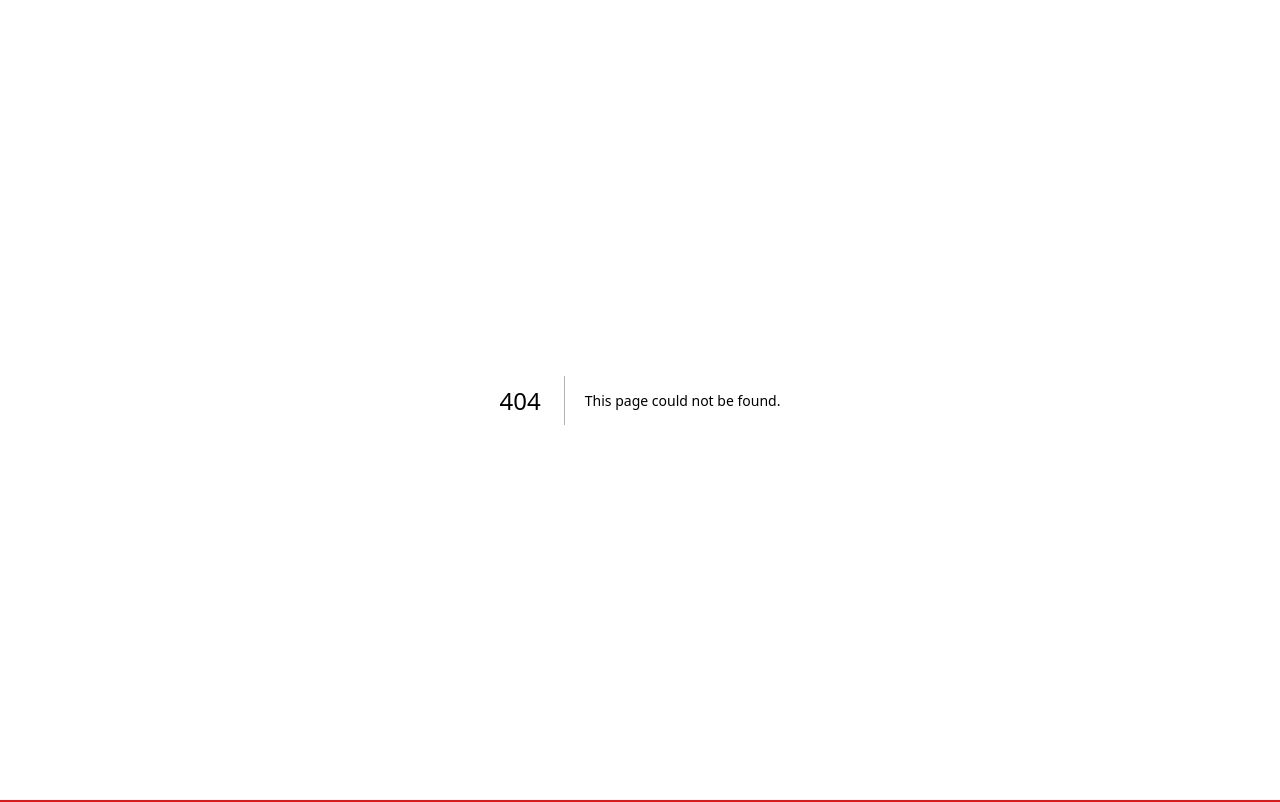
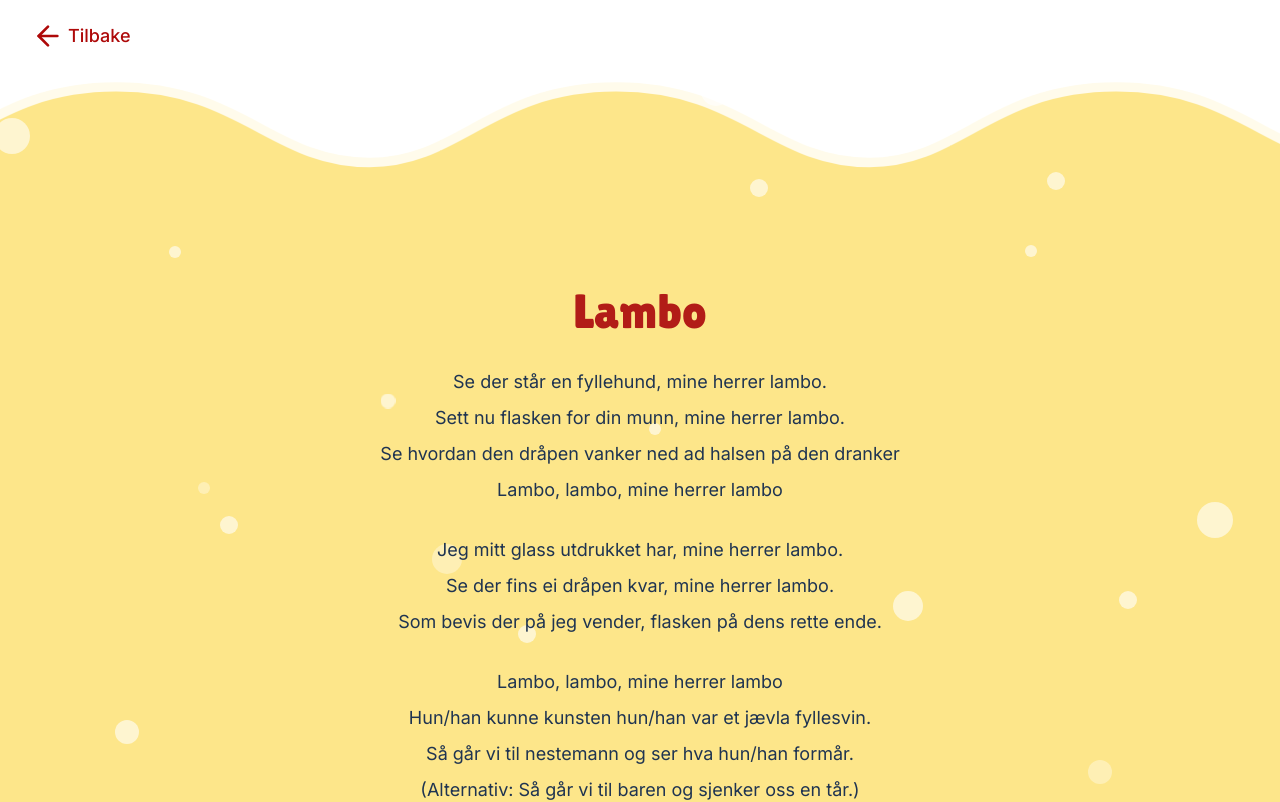
Before and after one commit to webkom/drikkeleker, a Next.js app: page /song/lambo in a window 1280 px wide. Before the commit this address had no page. Shown: the top 802 px of the page. Built offline with nearby package versions, Linux system fonts and the light colour scheme.

Commit message:
Update colors, add lambo page

```diff
--- a/src/app/globals.css
+++ b/src/app/globals.css
@@ -21,7 +21,7 @@ h4 {
 @layer base {
   :root {
     --background: 0 0% 100%;
-    --foreground: 0 90% 36%;
+    --foreground: 215 44% 22%;
     --card: 0 0% 100%;
     --card-foreground: 222.2 84% 4.9%;
     --popover: 0 0% 100%;
--- a/src/app/page.tsx
+++ b/src/app/page.tsx
@@ -6,7 +6,7 @@ import NavButton from "@/components/ui/nav-button";
 export default function Home() {
   return (
     <main className="flex flex-col items-center overflow-hidden">
-      <div className="mt-12 p-8 flex flex-col items-center space-y-4 text-center">
+      <div className="mt-12 p-8 flex flex-col items-center space-y-4 text-center text-lego-muted">
         <h1 className={`${lilita.className} text-6xl leading-snug`}>
           Drikkeleker 🍻
         </h1>
@@ -16,7 +16,7 @@ export default function Home() {
       </div>
       <BeerContainer>
         <h4 className={lilita.className}>Sanger</h4>
-        <NavButton label="Lambo" href="/lambo" />
+        <NavButton label="Lambo" href="/song/lambo" />
         <NavButton label="Lambo" href="/lambo" />
         <h4 className={`${lilita.className} pt-6`}>Leker</h4>
         <NavButton label="Lambo" href="/lambo" />
--- /dev/null
+++ b/src/app/song/lambo/page.tsx
@@ -0,0 +1,33 @@
+import Lyrics from "@/components/lyrics";
+import BackButton from "@/components/back-button";
+
+const lambo = [
+  [
+    "Se der står en fyllehund, mine herrer lambo.",
+    "Sett nu flasken for din munn, mine herrer lambo.",
+    "Se hvordan den dråpen vanker ned ad halsen på den dranker",
+    "Lambo, lambo, mine herrer lambo",
+  ],
+  [
+    "Jeg mitt glass utdrukket har, mine herrer lambo.",
+    "Se der fins ei dråpen kvar, mine herrer lambo.",
+    "Som bevis der på jeg vender, flasken på dens rette ende.",
+  ],
+  [
+    "Lambo, lambo, mine herrer lambo",
+    "Hun/han kunne kunsten hun/han var et jævla fyllesvin.",
+    "Så går vi til nestemann og ser hva hun/han formår.",
+    "(Alternativ: Så går vi til baren og sjenker oss en tår.)",
+  ],
+];
+
+const LamboPage = () => {
+  return (
+    <>
+      <BackButton className="absolute top-4 left-4" href="/" />
+      <Lyrics title="Lambo" lyrics={lambo} />
+    </>
+  );
+};
+
+export default LamboPage;
--- /dev/null
+++ b/src/components/back-button.tsx
@@ -0,0 +1,24 @@
+import { Button } from "@/components/ui/button";
+import { ArrowLeft } from "lucide-react";
+import Link from "next/link";
+
+interface BackButtonProps {
+  className?: string;
+  href: string;
+}
+
+const BackButton = ({ className, href }: BackButtonProps) => {
+  return (
+    <Link href={href} passHref>
+      <Button variant="link" className={`${className} group`}>
+        <ArrowLeft
+          size={32}
+          className="transition-transform group-hover:-translate-x-1"
+        />
+        <span className="text-lg ml-1">Tilbake</span>
+      </Button>
+    </Link>
+  );
+};
+
+export default BackButton;
--- a/src/components/beer/beer-container.tsx
+++ b/src/components/beer/beer-container.tsx
@@ -8,7 +8,7 @@ interface BeerProps {
 const BeerContainer = ({ children }: BeerProps) => {
   return (
     <div className="w-full">
-      <div className="bg-amber-200 w-full relative mt-48 py-24 text-center flex flex-col items-center">
+      <div className="bg-amber-200 w-full relative mt-48 py-16 text-center flex flex-col items-center">
         <div className={styles.foamWaveTop} />
         <div className={[styles.bubble, styles.x1].join(" ")}></div>
         <div className={[styles.bubble, styles.x2].join(" ")}></div>
--- a/src/components/footer.tsx
+++ b/src/components/footer.tsx
@@ -5,7 +5,7 @@ const Footer = () => {
     <div className="w-full flex items-center flex-col bg-lego">
       <Image src="/images/footer.svg" alt="Footer" width={500} height={200} />
       <div className="w-full bg-lego-muted flex flex-col items-center justify-center p-6 space-y-2">
-        <span className="text-white">Laget med 🍺 av Webkom</span>
+        <span className="text-white text-gray">Laget med 🍺 av Webkom</span>
         <span className="text-white">© Abakus 2024</span>
       </div>
     </div>
--- /dev/null
+++ b/src/components/lyrics.tsx
@@ -0,0 +1,32 @@
+import { lilita } from "@/lib/fonts";
+import BeerContainer from "@/components/beer/beer-container";
+
+interface LyricsProps {
+  title: string;
+  lyrics: string[][];
+}
+
+const Lyrics = ({ title, lyrics }: LyricsProps) => {
+  return (
+    <div className="w-full overflow-hidden">
+      <BeerContainer>
+        <div className="w-full h-full flex flex-col space-y-8 max-w-2xl">
+          <h1 className={`${lilita.className} text-5xl text-lego-muted`}>
+            {title}
+          </h1>
+          {lyrics.map((verse, i) => (
+            <div key={i} className="space-y-2">
+              {verse.map((line, j) => (
+                <p key={j} className="text-lg">
+                  {line}
+                </p>
+              ))}
+            </div>
+          ))}
+        </div>
+      </BeerContainer>
+    </div>
+  );
+};
+
+export default Lyrics;
```
Also changed, not shown: public/images/wave.svg.
